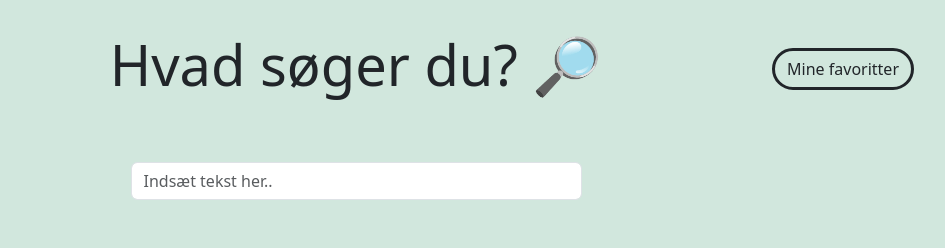
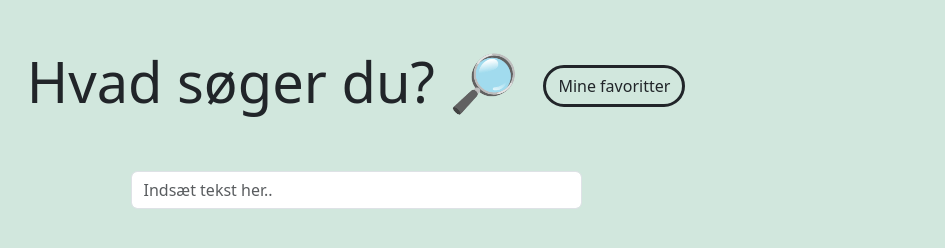
Before and after one commit to SofieKristiansen/openFoodFacts, a website: page index.html in a window 1280 px wide. Shown: the whole page, without its empty margins (284-1229 px from the left). Drawn offline with nearby package versions, Linux system fonts and the light colour scheme; files that its build step writes are made by us from their sources.

Commit message:
Sørget for at favorit knappen nu lægger sig nedenunder overskriften på mindre skærme.

```diff
--- a/index.html
+++ b/index.html
@@ -16,18 +16,18 @@
 <div class="container my-5">
     <!-- Her står overskriften og favoritter-knappen -->
     <div class="row">
-        <div class="col-12 d-flex justify-content-between align-items-center">
-            <h1 class="display-4 text-center position-absolute start-50 translate-middle-x">Hvad søger du? 🔎</h1>
-            <div class="d-flex align-items-center ms-auto">
-                <a href="favoritter.html" class="btn btn-outline-dark border-3 rounded-pill">Mine favoritter</a>
-            </div>
+        <!-- Brug flex til at sikre, at overskriften forbliver centreret -->
+        <div class="col-12 d-flex flex-column flex-md-row justify-content-center align-items-center">
+            <h1 class="display-4 text-center">Hvad søger du? 🔎</h1>
+            <!-- Knap til favoritter -->
+            <a href="favoritter.html" class="btn btn-outline-dark border-3 rounded-pill ms-md-4 mt-3 mt-md-0">Mine favoritter</a>
         </div>
     </div>
 
     <!-- Søgefeltet -->
     <div class="row mt-5 justify-content-center">
         <div class="col-md-5">
-            <input class="form-control mt-4" id="search" placeholder="Indsæt tekst her..">
+            <input class="form-control" id="search" placeholder="Indsæt tekst her..">
         </div>
     </div>
 
@@ -36,6 +36,8 @@
         <!-- Her vil resultaterne af din søgning blive vist -->
     </div>
 </div>
+
+
 
 
 <script src="node_modules/bootstrap/dist/js/bootstrap.bundle.min.js"></script>
```
